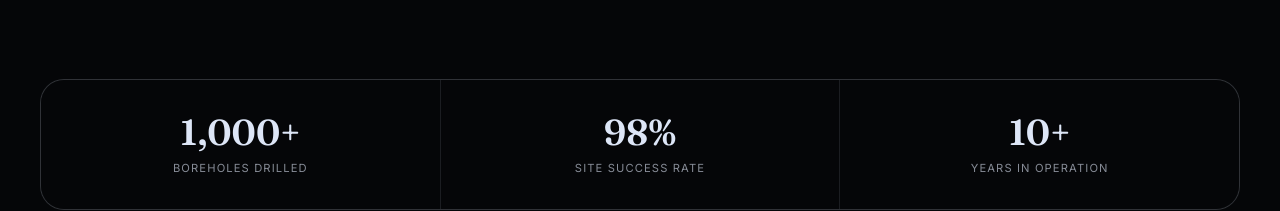
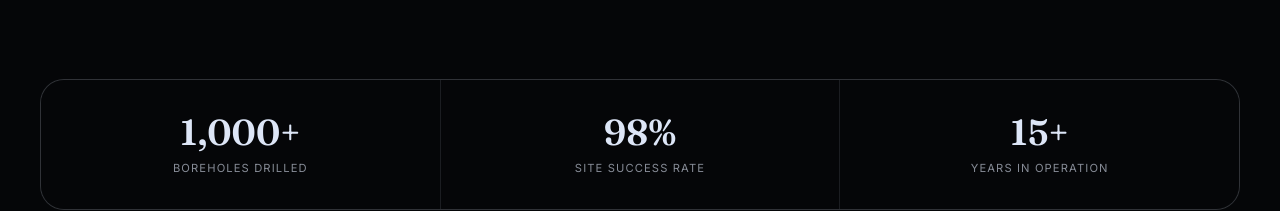
Before and after one commit to DubemUmeh/Mega-Resources, a Next.js app: page / in a window 1280 px wide. Shown: the part 3421-3632 px from the top of the page. Built offline with nearby package versions, Linux system fonts and the light colour scheme; no server answers; the database is empty.

Commit message:
Update years in operation from 10 to 15

```diff
--- a/components/home/why-choose-us.tsx
+++ b/components/home/why-choose-us.tsx
@@ -13,7 +13,7 @@ const reasons = [
 const stats = [
   { value: "1,000+", label: "Boreholes Drilled" },
   { value: "98%", label: "Site Success Rate" },
-  { value: "10+", label: "Years in Operation" },
+  { value: "15+", label: "Years in Operation" },
 ];
 
 const WhyChooseUs = () => {
```
